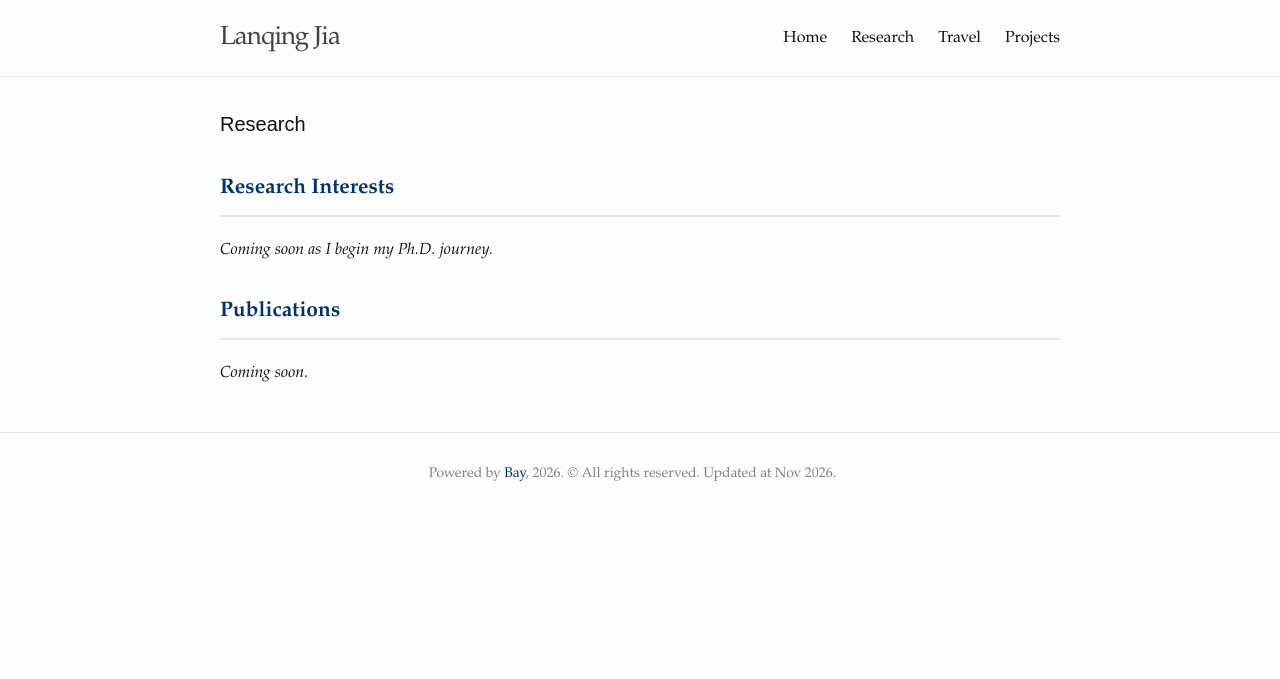
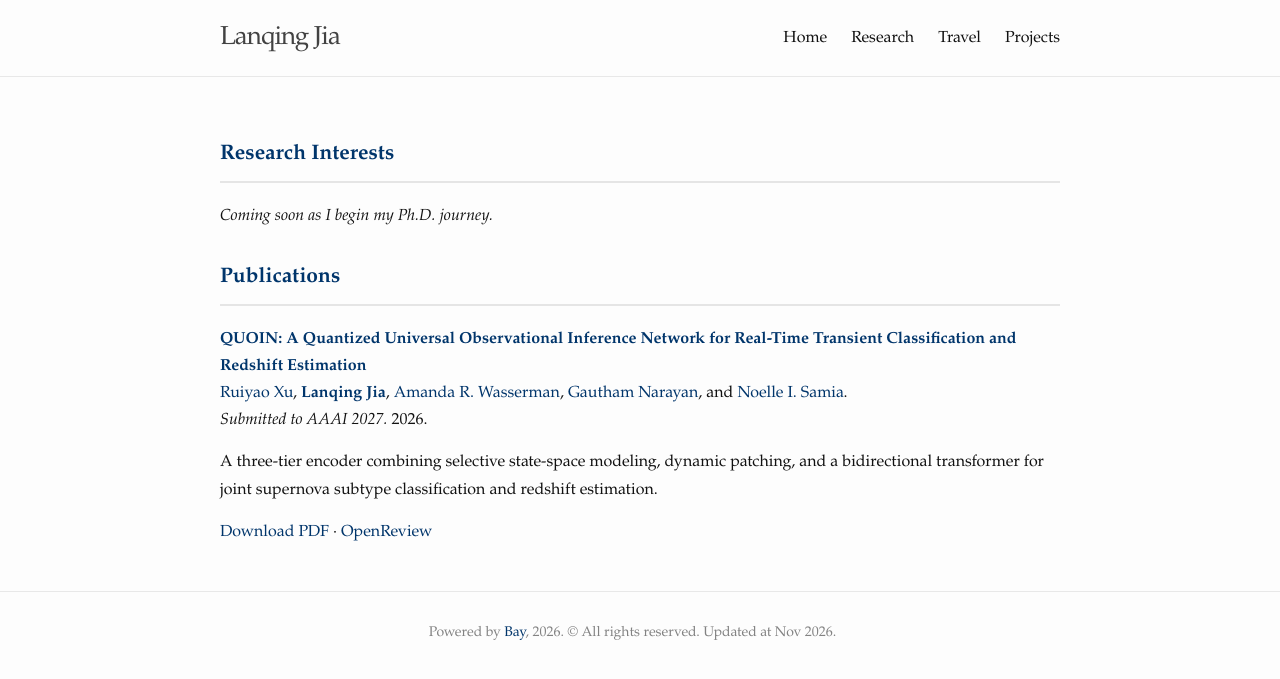
Before and after one commit to KaIlIBlueRs/KaIlIBlueRs.github.io, a Jekyll site: the page built from research.md, in a window 1280 px wide. Shown: the top 679 px of the page. Built offline with Jekyll 4.4.1, drawn with Linux system fonts in a browser that asks for light colours.

Commit message:
Add QUOIN publication and simplify Research and Home text

```diff
--- a/research.md
+++ b/research.md
@@ -7,4 +7,16 @@
 <p><em>Coming soon as I begin my Ph.D. journey.</em></p>
 
 <h5> Publications</h5>
-<p><em>Coming soon.</em></p>
+<article aria-label="QUOIN publication">
+  <p>
+    <strong><a href="https://openreview.net/forum?id=27r3IyL9HA">QUOIN: A Quantized Universal Observational Inference Network for Real-Time Transient Classification and Redshift Estimation</a></strong><br />
+    <a href="https://openreview.net/profile?id=~Ruiyao_Xu1">Ruiyao Xu</a>,
+    <strong><a href="https://openreview.net/profile?id=~Lanqing_Jia1">Lanqing Jia</a></strong>,
+    <a href="https://openreview.net/profile?id=~Amanda_R._Wasserman1">Amanda R. Wasserman</a>,
+    <a href="https://openreview.net/profile?id=~Gautham_Narayan1">Gautham Narayan</a>, and
+    <a href="https://openreview.net/profile?id=~Noelle_I._Samia1">Noelle I. Samia</a>.<br />
+    <em>Submitted to AAAI 2027.</em> 2026.
+  </p>
+  <p>A three-tier encoder combining selective state-space modeling, dynamic patching, and a bidirectional transformer for joint supernova subtype classification and redshift estimation.</p>
+  <p><a href="{{ '/assets/papers/quoin.pdf' | relative_url }}">Download PDF</a> &middot; <a href="https://openreview.net/forum?id=27r3IyL9HA">OpenReview</a></p>
+</article>
```
Also changed, not shown: other parts of research.md (+1 -1 lines), index.md (+1 -1 lines), 1 other file.
